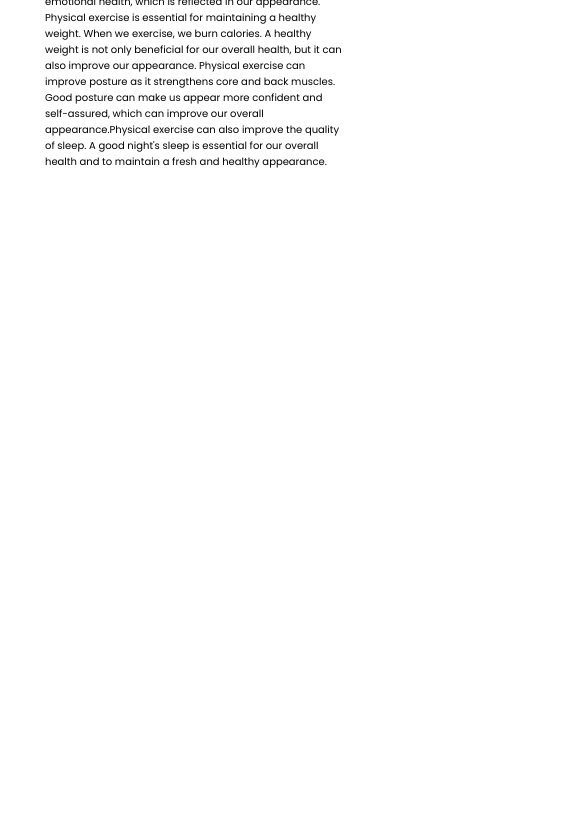
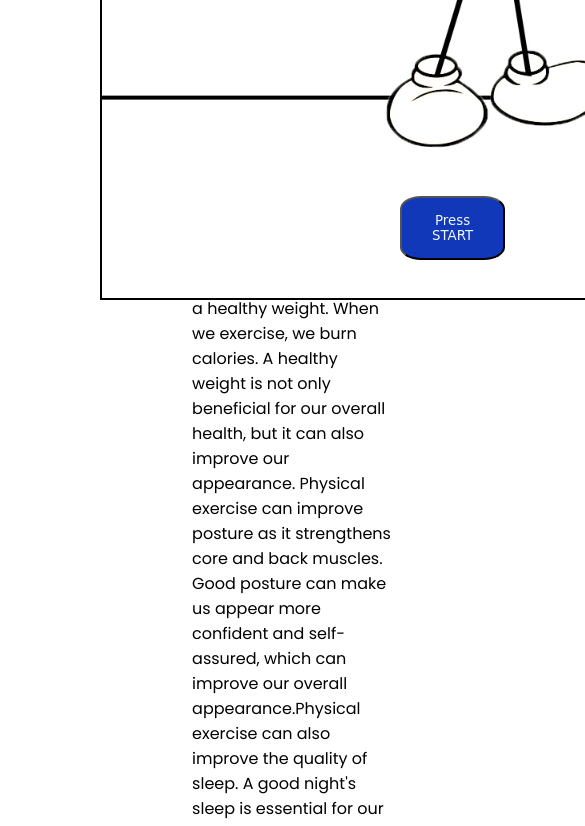
Before and after one commit to DanteAleT/Prueba, a plain HTML site: page index.html in a window 390 px wide. Shown: the part 554-1380 px from the top of the page, 585 px wide, since content can reach past the window. Before the commit the page ends 844 px from the top, so only its background shows below. Drawn offline with Linux system fonts and the light colour scheme; a web font is replaced by a local one.

Commit message:
Segundo commit

```diff
--- a/style.css
+++ b/style.css
@@ -78,132 +78,3 @@ button:hover{
     scale: 1.1;
     box-shadow: 2px 2px 4px rgba(0, 0, 0, 0.4);;
 }
-
-
-@media screen and (max-width: 1024px) {
-    img{
-        width: 400px;
-        margin-left: 50px;
-    }
-    .texto{
-        width: 350px;
-    }
-    button{
-        margin-top: 500px;
-        margin-left: 200px;
-    }
-    .counter{
-        margin-left: 350px;
-    }
-}
-@media screen and (max-width: 1629px) {
-    img{
-        width: 700px;
-        margin-left: 43px;
-    }
-    button{
-        margin-top: 650px;
-        margin-left: 300px;
-    }
-    .texto{
-        width: 612px;
-    }
-    .counter{
-        margin-left: 612px;
-    }
-}
-@media screen and (max-width: 1415px) {
-    img{
-        width: 600px;
-        margin-left: 37px;
-    }
-    button{
-        margin-top: 550px;
-        margin-left: 250px;
-    }
-    .texto{
-        width: 524px;
-    }
-    .counter{
-        margin-left: 524px;
-    }
-}
-@media screen and (max-width: 1210px) {
-    img{
-        width: 550px;
-        margin-left: 34px;
-    }
-    button{
-        margin-top: 500px;
-        margin-left: 230px;
-    }
-    .texto{
-        width: 481px;
-    }
-    .counter{
-        margin-left: 481px;
-    }
-}
-@media screen and (max-width: 1130px) {
-    img{
-        width: 600px;
-        margin-top: 20px;
-    }
-    .imagen{
-        display: flex;
-        justify-content: center;
-        width: 100%;
-    }
-    button{
-        margin-top: 520px;
-        margin-left: 0;
-    }
-    .contenedor{
-        flex-direction: column;
-        justify-content: center;
-        align-items: center;
-    }
-    .segundoDiv{
-        width: 100%;
-    }
-    .texto{
-        margin-top: 650px;
-        margin-left: 0;
-        width: 524px;
-    }
-    .counter{
-        margin-left: 524px;
-    }
-}
-@media screen and (max-width: 420px) {
-    img{
-        width: 350px;
-        margin-top: 20px;
-    }
-    .imagen{
-        display: flex;
-        justify-content: center;
-        width: 100%;
-    }
-    .contenedor{
-        flex-direction: column;
-        justify-content: center;
-        align-items: center;
-        font-size: 10px;
-    }
-    .segundoDiv{
-        width: 100%;
-    }
-    button{
-        margin-top: 310px;
-        margin-left: 40px;
-    }
-    .texto{
-        margin-top: 400px;
-        margin-left: 0;
-        width: 300px;
-    }
-    .counter{
-        margin-left: 300px;
-    }
-}
```
